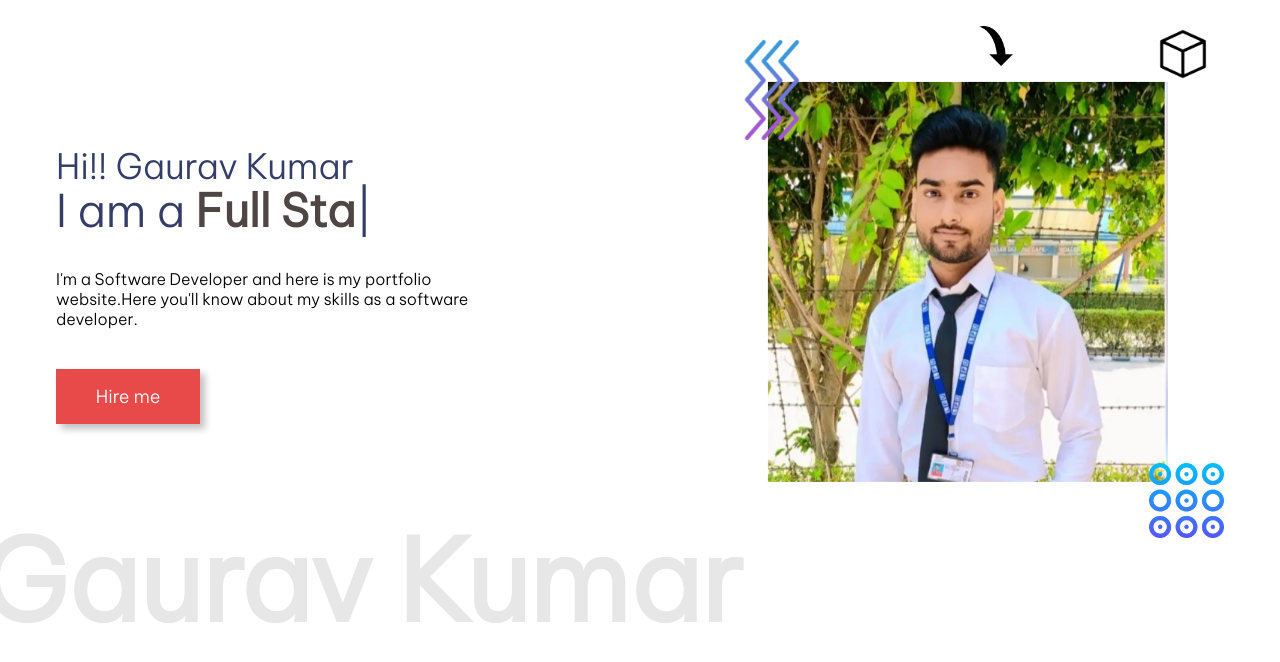
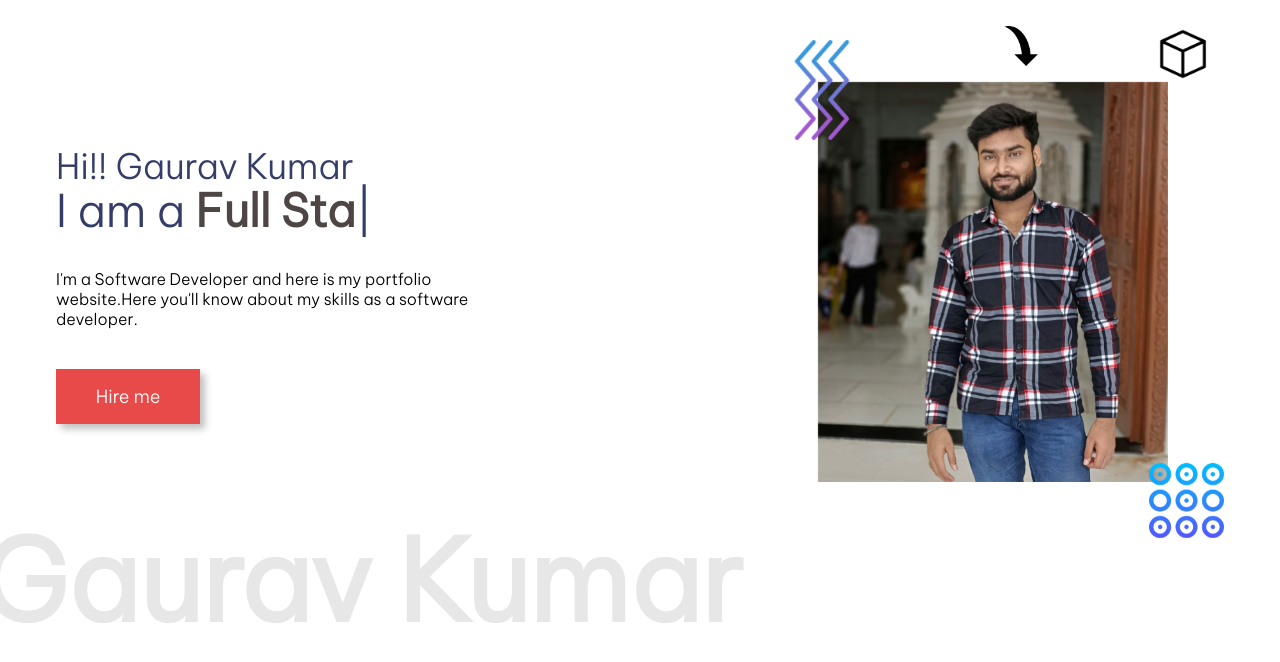
Before and after one commit to gauravjha0711/portfolio, a plain HTML site: page index.html in a window 1280 px wide. Shown: the part 138-800 px from the top of the page. Drawn offline with nearby package versions, Linux system fonts and the light colour scheme.

Commit message:
new work done in react

```diff
--- a/portfolio.html
+++ b/index.html
@@ -49,7 +49,7 @@
                         <img src="../Images/userAsset/arrow.png" alt="" width="40px"/>
                     </div>
                     <div class="user-image">
-                        <img src="../Images/userAsset/UserImage.jpg" alt="" width="400px"/>
+                        <img src="../Images/userAsset/userImage1.jpg" alt="" width="350px"/>
                     </div>
                 </div>
             </div>
```
Also changed, not shown: Images/userAsset/userImage1.jpg (added).
